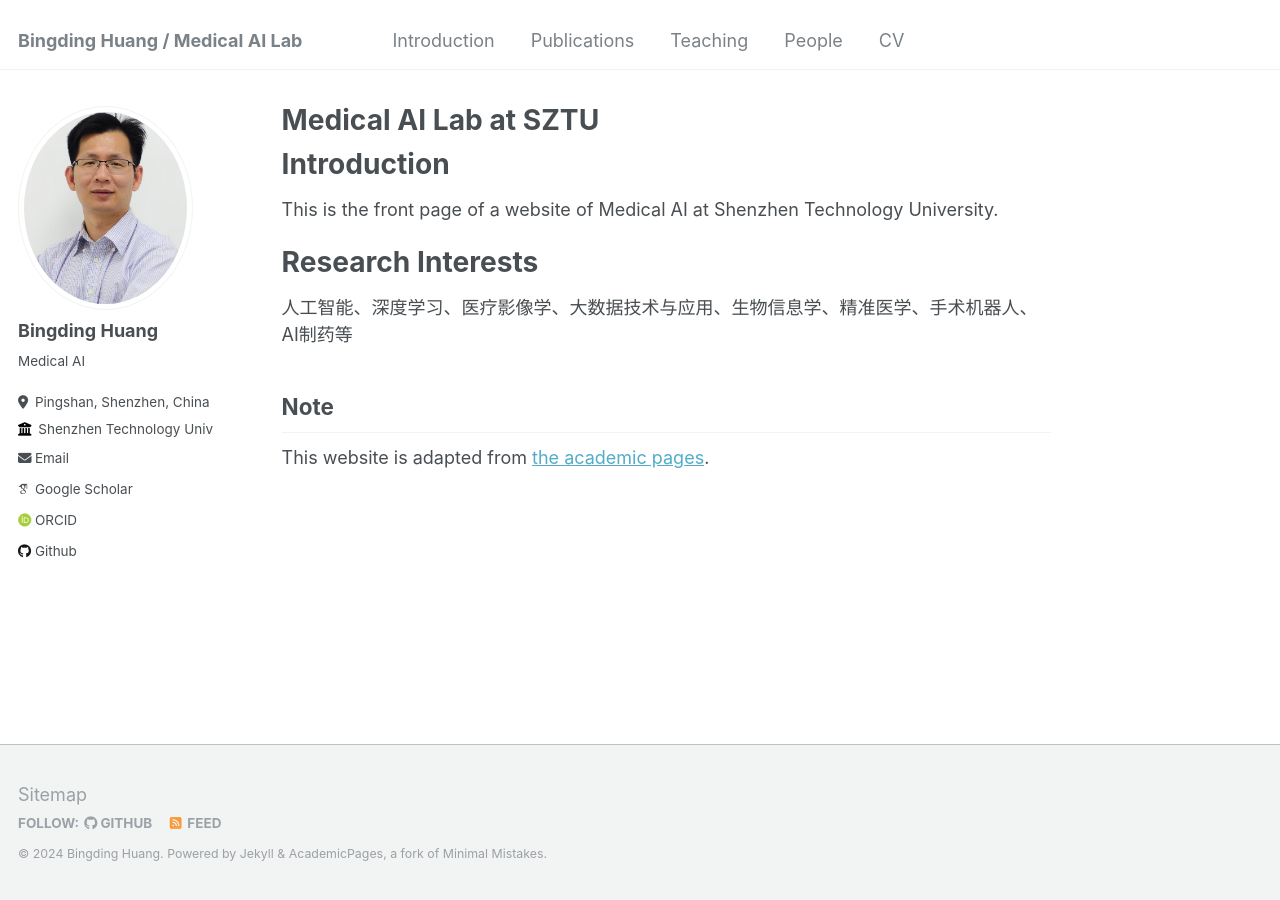
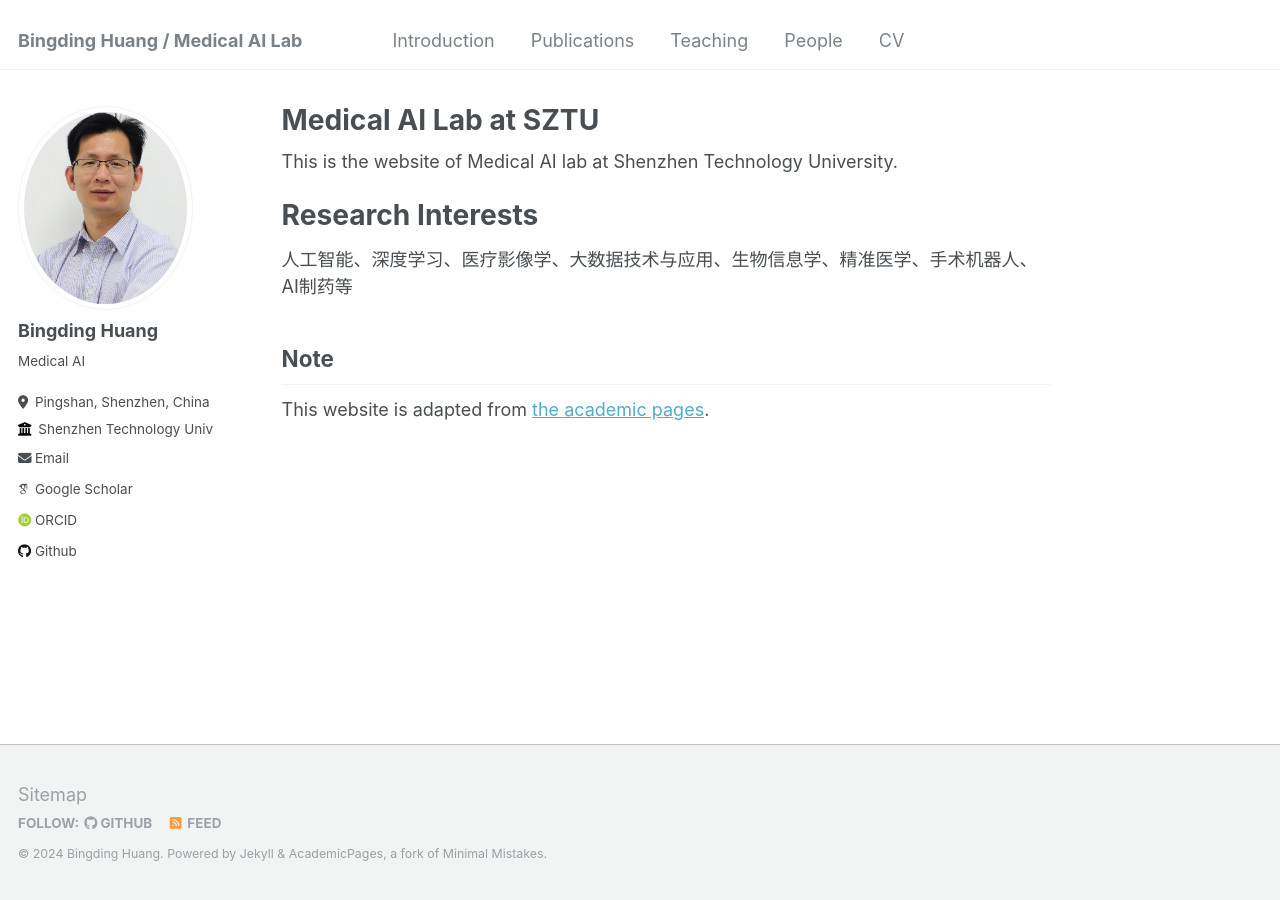
Before and after one commit to bingding/bingding.github.io, a Jekyll site: the page built from _pages/about.md, in a window 1280 px wide. Built offline with Jekyll 4.4.1, drawn with Linux system fonts in a browser that asks for light colours; some web fonts are replaced.

Commit message:
research

```diff
--- a/_pages/about.md
+++ b/_pages/about.md
@@ -7,9 +7,8 @@ redirect_from:
   - /about.html
 ---
 
-Introduction
-======
-This is the front page of a website of Medical AI at Shenzhen Technology University.
+
+This is the website of Medical AI lab at Shenzhen Technology University.
 
 Research Interests
 ======
```
